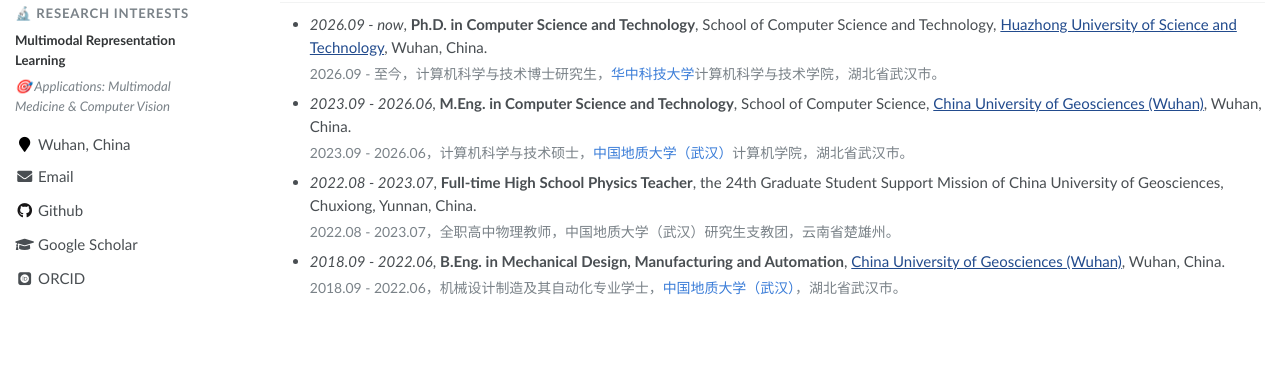
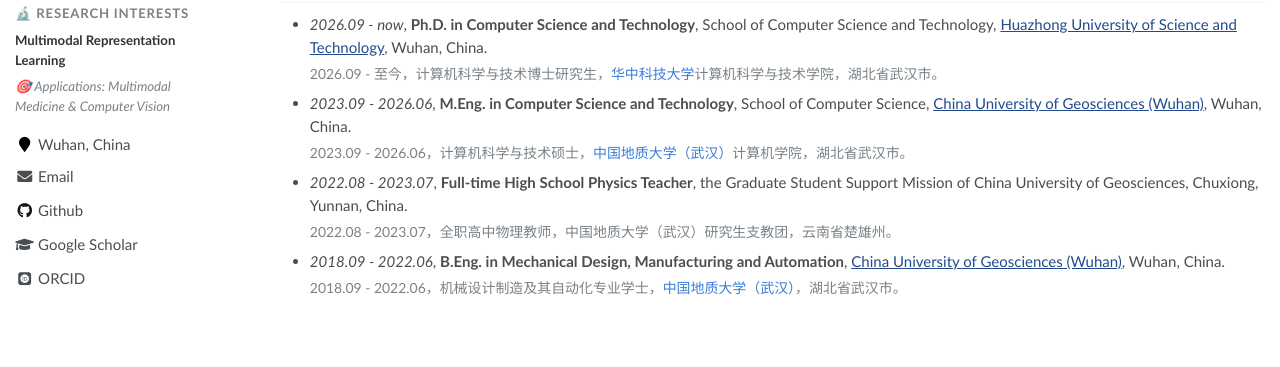
Before and after one commit to cleste-pome/cleste-pome.github.io, a Jekyll site: the page built from _pages/about.md, in a window 1280 px wide and 900 px high, scrolled down 1309 px. Shown: the part 87-454 px from the top of the window. Built offline with Jekyll 4.4.1, drawn with Linux system fonts in a browser that asks for light colours; some web fonts are replaced.

Commit message:
Drop '24th' from English teaching line; point all HUST links to CS school

```diff
--- a/_pages/about.md
+++ b/_pages/about.md
@@ -12,9 +12,9 @@ redirect_from:
 
 # 🙋 About Me
 
-**Ruimeng Liu** (刘睿萌) is pursuing the Ph.D. degree with the School of Computer Science and Technology, [Huazhong University of Science and Technology (HUST)](https://www.hust.edu.cn/), Wuhan, China, supervised by [Prof. Chang Tang (唐厂)](https://tangchang.net/). He received the B.Eng. degree in Mechanical Design, Manufacturing, and Automation from [China University of Geosciences (Wuhan)](https://www.cug.edu.cn/) in 2022, and the M.Eng. degree in Computer Science from the same university in 2026. His research interests include **multimodal representation learning** and **self-supervised learning**, focusing on **interpretability** and applications in **multimodal medicine** and **computer vision**.
+**Ruimeng Liu** (刘睿萌) is pursuing the Ph.D. degree with the School of Computer Science and Technology, [Huazhong University of Science and Technology (HUST)](https://cs.hust.edu.cn/), Wuhan, China, supervised by [Prof. Chang Tang (唐厂)](https://tangchang.net/). He received the B.Eng. degree in Mechanical Design, Manufacturing, and Automation from [China University of Geosciences (Wuhan)](https://www.cug.edu.cn/) in 2022, and the M.Eng. degree in Computer Science from the same university in 2026. His research interests include **multimodal representation learning** and **self-supervised learning**, focusing on **interpretability** and applications in **multimodal medicine** and **computer vision**.
 
-<div class="zh">刘睿萌，<a href="https://www.hust.edu.cn/">华中科技大学</a>计算机科学与技术学院博士研究生，导师为<a href="https://tangchang.net/">唐厂教授</a>。2022 年获<a href="https://www.cug.edu.cn/">中国地质大学（武汉）</a>机械设计制造及其自动化专业学士学位，2026 年获该校计算机科学与技术专业硕士学位。主要研究方向为<strong>多模态表示学习</strong>与<strong>自监督学习</strong>，聚焦其在<strong>多模态医学</strong>与<strong>计算机视觉</strong>中的应用。</div>
+<div class="zh">刘睿萌，<a href="https://cs.hust.edu.cn/">华中科技大学</a>计算机科学与技术学院博士研究生，导师为<a href="https://tangchang.net/">唐厂教授</a>。2022 年获<a href="https://www.cug.edu.cn/">中国地质大学（武汉）</a>机械设计制造及其自动化专业学士学位，2026 年获该校计算机科学与技术专业硕士学位。主要研究方向为<strong>多模态表示学习</strong>与<strong>自监督学习</strong>，聚焦其在<strong>多模态医学</strong>与<strong>计算机视觉</strong>中的应用。</div>
 
 <!-- 唐厂老师链接：https://tangchang.net/ （已按小萌老师要求替换）
      邮箱 liuruimeng@hust.edu.cn 已加到 _config.yml，侧边栏会显示 -->
@@ -121,9 +121,9 @@ Conference reviewer for ICML, CVPR, AAAI, and IJCAI. Journal reviewer for IEEE T
 <!-- TODO(小萌老师): 还有别的项目就按上面格式加 -->
 
 # 📖 Educations
-- *2026.09 - now*, **Ph.D. in Computer Science and Technology**, School of Computer Science and Technology, [Huazhong University of Science and Technology](https://www.hust.edu.cn/), Wuhan, China.<span class="zh">2026.09 - 至今，计算机科学与技术博士研究生，<a href="https://www.hust.edu.cn/">华中科技大学</a>计算机科学与技术学院，湖北省武汉市。</span>
+- *2026.09 - now*, **Ph.D. in Computer Science and Technology**, School of Computer Science and Technology, [Huazhong University of Science and Technology](https://cs.hust.edu.cn/), Wuhan, China.<span class="zh">2026.09 - 至今，计算机科学与技术博士研究生，<a href="https://cs.hust.edu.cn/">华中科技大学</a>计算机科学与技术学院，湖北省武汉市。</span>
 - *2023.09 - 2026.06*, **M.Eng. in Computer Science and Technology**, School of Computer Science, [China University of Geosciences (Wuhan)](https://www.cug.edu.cn/), Wuhan, China.<span class="zh">2023.09 - 2026.06，计算机科学与技术硕士，<a href="https://www.cug.edu.cn/">中国地质大学（武汉）</a>计算机学院，湖北省武汉市。</span>
-- *2022.08 - 2023.07*, **Full-time High School Physics Teacher**, the 24th Graduate Student Support Mission of China University of Geosciences, Chuxiong, Yunnan, China.<span class="zh">2022.08 - 2023.07，全职高中物理教师，中国地质大学（武汉）研究生支教团，云南省楚雄州。</span>
+- *2022.08 - 2023.07*, **Full-time High School Physics Teacher**, the Graduate Student Support Mission of China University of Geosciences, Chuxiong, Yunnan, China.<span class="zh">2022.08 - 2023.07，全职高中物理教师，中国地质大学（武汉）研究生支教团，云南省楚雄州。</span>
 - *2018.09 - 2022.06*, **B.Eng. in Mechanical Design, Manufacturing and Automation**, [China University of Geosciences (Wuhan)](https://www.cug.edu.cn/), Wuhan, China.<span class="zh">2018.09 - 2022.06，机械设计制造及其自动化专业学士，<a href="https://www.cug.edu.cn/">中国地质大学（武汉）</a>，湖北省武汉市。</span>
 
 
```
